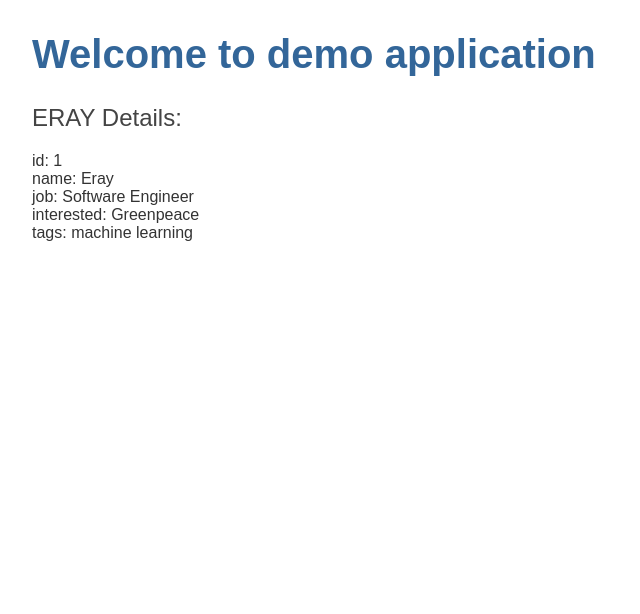
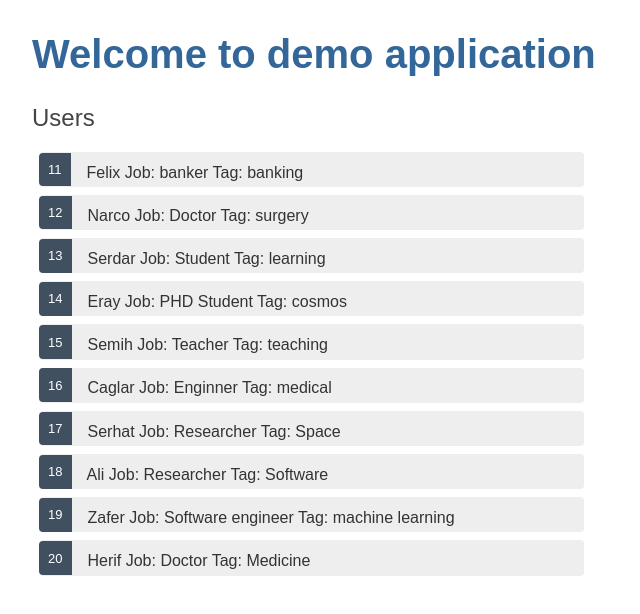
Before and after one commit to bepox/demoAngular, an Angular app: page / in a window 1280 px wide. Shown: the top 614 px of the page, without its empty margins (0-640 px from the left). Built offline with nearby package versions, Linux system fonts and the light colour scheme.

Commit message:
list created, add style for users, users created.

```diff
--- a/src/app/app.component.ts
+++ b/src/app/app.component.ts
@@ -7,6 +7,5 @@ import { Component } from '@angular/core';
 })
 export class AppComponent {
   title = 'Welcome to demo application';
-  information = 'This is a information class';
-  testClass = 'This is from test class';
+
 }
--- a/src/app/app.module.ts
+++ b/src/app/app.module.ts
@@ -1,5 +1,6 @@
 import { BrowserModule } from '@angular/platform-browser';
 import { NgModule } from '@angular/core';
+import { FormsModule } from '@angular/forms';
 
 import { AppRoutingModule } from './app-routing.module';
 import { AppComponent } from './app.component';
@@ -12,7 +13,8 @@ import { UsersComponent } from './users/users.component';
   ],
   imports: [
     BrowserModule,
-    AppRoutingModule
+    AppRoutingModule,
+    FormsModule
   ],
   providers: [],
   bootstrap: [AppComponent]
--- /dev/null
+++ b/src/app/mock-users.ts
@@ -0,0 +1,14 @@
+import { User } from './users/user';
+
+export const USERS: User[] = [
+    { id: 11, name: 'Felix', job: 'banker',  tags: 'banking' },
+    { id: 12, name: 'Narco', job:'Doctor',  tags: 'surgery' },
+    { id: 13, name: 'Serdar', job: 'Student', tags: 'learning' },
+    { id: 14, name: 'Eray', job: 'PHD Student', tags: 'cosmos'  },
+    { id: 15, name: 'Semih', job: 'Teacher', tags: 'teaching'  },
+    { id: 16, name: 'Caglar', job: 'Enginner', tags: 'medical'  },
+    { id: 17, name: 'Serhat', job: 'Researcher', tags: 'Space'  },
+    { id: 18, name: 'Ali', job: 'Researcher', tags: 'Software'  },
+    { id: 19, name: 'Zafer', job: 'Software engineer', tags: 'machine learning'  },
+    { id: 20, name: 'Herif', job: 'Doctor', tags: 'Medicine'  }
+  ];
--- a/src/app/users/user.ts
+++ b/src/app/users/user.ts
@@ -2,6 +2,5 @@ export interface User {
     id : number;
     name: string;
     job : string;
-    interested: string;
     tags: string;
 }
--- a/src/app/users/users.component.css
+++ b/src/app/users/users.component.css
@@ -0,0 +1,44 @@
+/* HeroesComponent's private CSS styles */
+.users {
+    margin: 0 0 2em 0;
+    list-style-type: none;
+    padding: 0;
+    width: 35em;
+  }
+  .users li {
+    cursor: pointer;
+    position: relative;
+    left: 0;
+    background-color: #EEE;
+    margin: .5em;
+    padding: .3em 0;
+    height: 1.6em;
+    border-radius: 4px;
+  }
+  .users li:hover {
+    color: #607D8B;
+    background-color: #DDD;
+    left: .1em;
+  }
+  .users li.selected {
+    background-color: #CFD8DC;
+    color: white;
+  }
+  .users li.selected:hover {
+    background-color: #BBD8DC;
+    color: white;
+  }
+  .users .badge {
+    display: inline-block;
+    font-size: small;
+    color: white;
+    padding: 0.8em 0.7em 0 0.7em;
+    background-color:#405061;
+    line-height: 1em;
+    position: relative;
+    left: -1px;
+    top: -4px;
+    height: 1.8em;
+    margin-right: .8em;
+    border-radius: 4px 0 0 4px;
+  }
--- a/src/app/users/users.component.html
+++ b/src/app/users/users.component.html
@@ -1,6 +1,6 @@
-<h2> {{user.name | uppercase}} Details: </h2>
-<div><span>id: </span> {{user.id}} </div>
-<div><span>name: </span> {{user.name}} </div>
-<div><span>job: </span> {{user.job}} </div>
-<div><span>interested: </span> {{user.interested}} </div>
-<div><span>tags: </span> {{user.tags}} </div>
+<h2>Users</h2>
+<ul class="users">
+    <li *ngFor="let user of users">
+       <span class="badge"> {{user.id}}</span> {{user.name}} Job: {{user.job}}  Tag: {{user.tags}}
+    </li>
+</ul>
--- a/src/app/users/users.component.ts
+++ b/src/app/users/users.component.ts
@@ -1,5 +1,5 @@
 import { Component, OnInit } from '@angular/core';
-import { User } from './user';
+import { USERS } from '../mock-users';
 
 @Component({
   selector: 'app-users',
@@ -8,13 +8,7 @@ import { User } from './user';
 })
 export class UsersComponent implements OnInit {
 
-  user : User = {
-    id: 1,
-    name: 'Eray',
-    job: 'Software Engineer',
-    interested: 'Greenpeace',
-    tags: 'machine learning'
-  };
+  users = USERS;
 
   ngOnInit(): void {
   }
```
